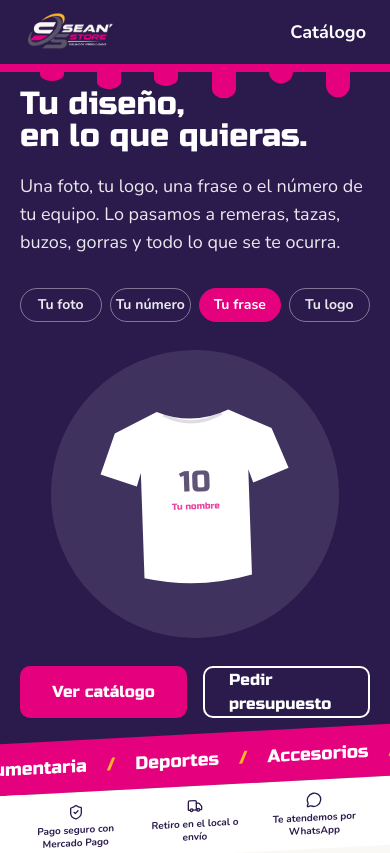
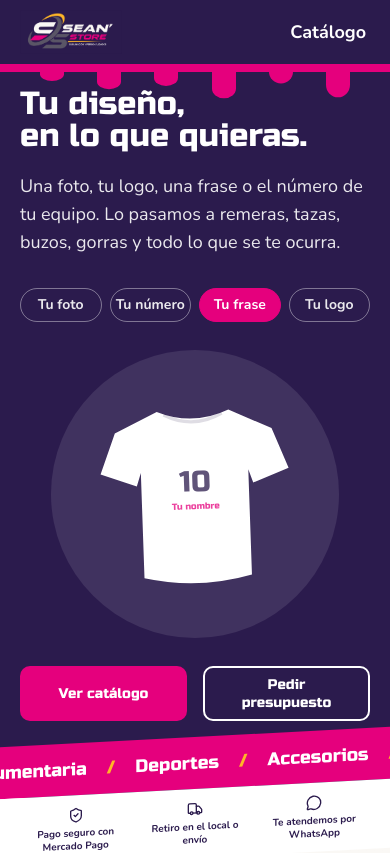
Before and after one commit to franlopric06/iest-tfi_seanstore, a React (Vite) app in the folder frontend/: page / in a window 390 px wide. Shown: the top 853 px of the page. Built offline with nearby package versions, Linux system fonts and the light colour scheme.

Commit message:
achica los botones del hero en celular y centra sus lineas (001-T08)

```diff
--- a/frontend/src/components/tienda/HeroSublimado.jsx
+++ b/frontend/src/components/tienda/HeroSublimado.jsx
@@ -102,13 +102,13 @@ const HeroSublimado = () => {
         <div className="grid grid-cols-2 gap-4 md:flex md:flex-wrap md:gap-4">
           <a
             href="/catalogo"
-            className="inline-flex min-h-11 items-center justify-center rounded-marca bg-magenta px-6 font-titulos text-white transition-colors hover:bg-magenta/90 focus-visible:ring-2 focus-visible:ring-magenta focus-visible:ring-offset-2 focus-visible:ring-offset-violeta md:justify-start"
+            className="inline-flex min-h-10 items-center justify-center rounded-marca bg-magenta px-6 py-2 text-center font-titulos text-sm leading-tight text-white transition-colors hover:bg-magenta/90 focus-visible:ring-2 focus-visible:ring-magenta focus-visible:ring-offset-2 focus-visible:ring-offset-violeta md:min-h-11 md:justify-start md:text-base"
           >
             {textos.hero.botones.verCatalogo}
           </a>
           <a
             href={enlacePresupuesto}
-            className="inline-flex min-h-11 items-center justify-center rounded-marca border-2 border-white px-6 font-titulos text-white transition-colors hover:bg-white/10 focus-visible:ring-2 focus-visible:ring-magenta focus-visible:ring-offset-2 focus-visible:ring-offset-violeta md:justify-start"
+            className="inline-flex min-h-10 items-center justify-center rounded-marca border-2 border-white px-6 py-2 text-center font-titulos text-sm leading-tight text-white transition-colors hover:bg-white/10 focus-visible:ring-2 focus-visible:ring-magenta focus-visible:ring-offset-2 focus-visible:ring-offset-violeta md:min-h-11 md:justify-start md:text-base"
           >
             {textos.hero.botones.pedirPresupuesto}
           </a>
```
Also changed, not shown: 1 other file (tests, documents, lock files or other folders).
